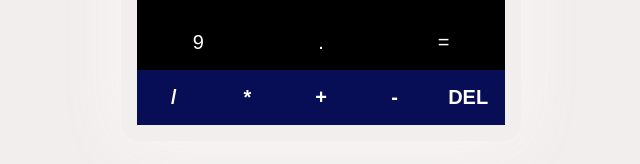
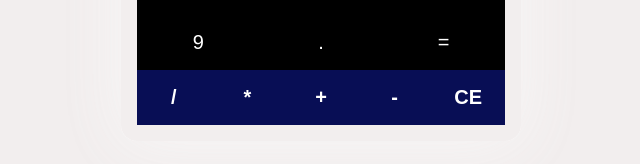
Before and after one commit to moravalos/calculadorareact, a React (Create React App) app: page / in a window 1280 px wide. Shown: the part 194-358 px from the top of the page, without its empty margins (319-959 px from the left). Built offline with nearby package versions, Linux system fonts and the light colour scheme.

Commit message:
feat:add attributes value

```diff
--- a/src/App.js
+++ b/src/App.js
@@ -14,7 +14,7 @@ const createDigits = () => {
     <div className="App">
       <div className="calculadora">
         <div className="display">
-          <span>(0)</span>
+          <span>0</span>
           <div className="digitos">
             {createDigits()}
             <button>.</button>
@@ -26,7 +26,7 @@ const createDigits = () => {
             <button>+</button>
             <button>-</button>
 
-            <button>DEL</button>
+            <button>CE</button>
           </div>
         </div>
       </div>
```
